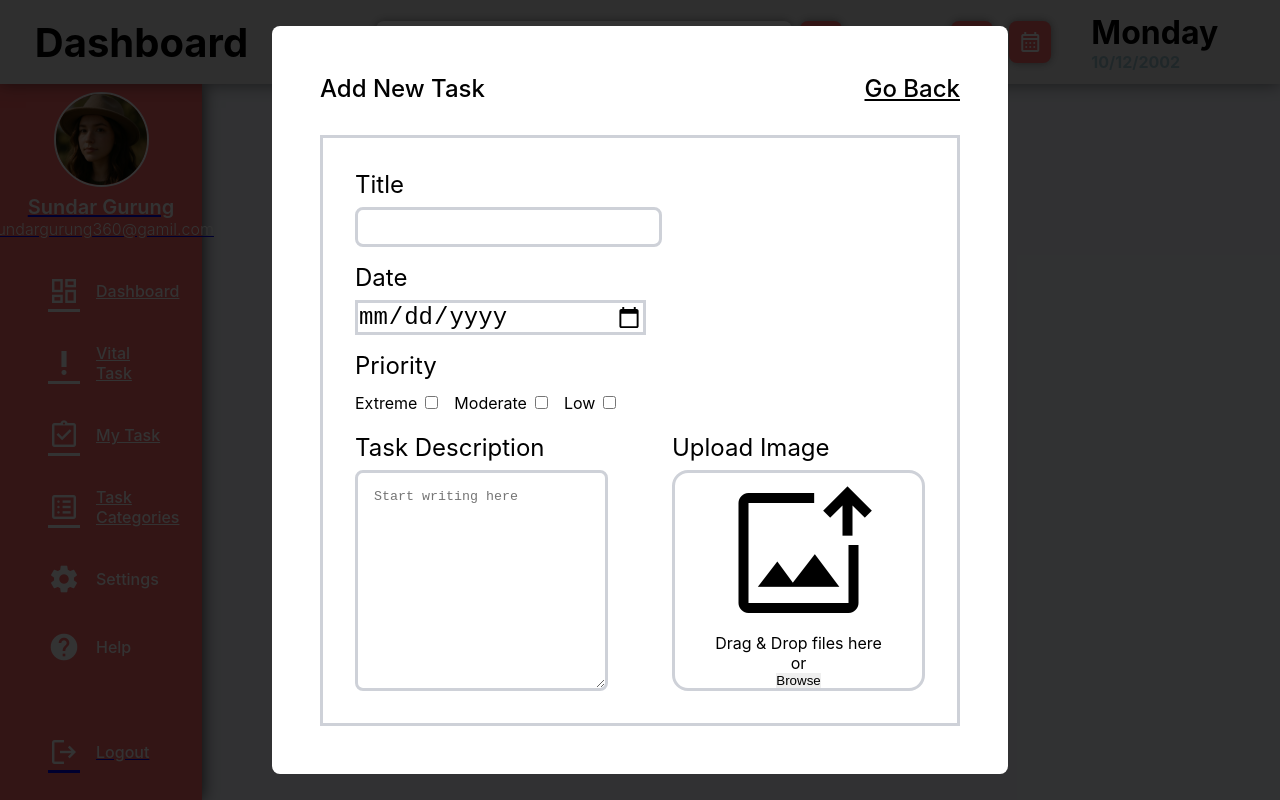
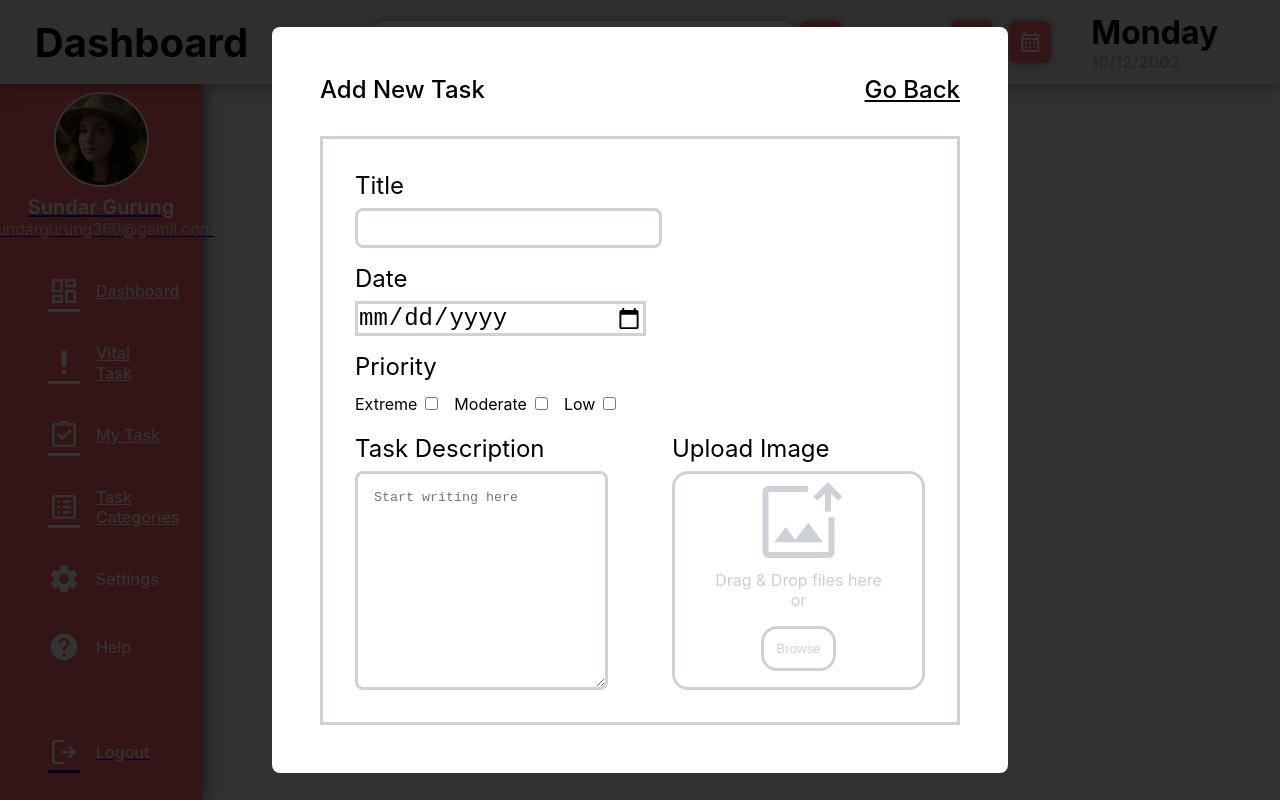
Before and after one commit to pewpil/to-do-app, a React (Vite) app: page / in a window 1280 px wide. Built offline with nearby package versions, Linux system fonts and the light colour scheme; a web font is replaced by a local one.

Commit message:
short and long text fields, and date width needs to be the same; add-task partially designed

```diff
--- a/src/AddTask/AddTask.jsx
+++ b/src/AddTask/AddTask.jsx
@@ -92,14 +92,22 @@ function AddTask() {
                   Upload Image
                 </h3>
                 <div id={styles.image_upload}>
-                  <span
-                    className={`${"material-symbols-outlined"} ${styles.upload_image}`}
-                  >
-                    image_arrow_up
-                  </span>
-                  <p className={universal.body2}>Drag & Drop files here</p>
-                  <p className={universal.body2}>or</p>
-                  <button>Browse</button>
+                  <div id={styles.upload_image_container}>
+                    <span
+                      className={`${"material-symbols-outlined"} ${styles.upload_image}`}
+                    >
+                      image_arrow_up
+                    </span>
+                  </div>
+                  <p className={`${universal.body2} ${styles.dragdrop}`}>
+                    Drag & Drop files here
+                  </p>
+                  <p className={`${universal.body2} ${styles.dragdrop}`}>or</p>
+                  <div id={styles.browse_button_container}>
+                    <button className={`${styles.browse_button}`}>
+                      Browse
+                    </button>
+                  </div>
                 </div>
               </label>
             </div>
--- a/src/AddTask/AddTask.module.css
+++ b/src/AddTask/AddTask.module.css
@@ -119,6 +119,35 @@
 }
 
 .upload_image {
-	font-size: 10rem;
-	display: block;
+	font-size: 6rem;
+	color: #ced1d8;
 }
+
+#upload_image_container {
+	flex: 5 5;
+	display: flex;
+	align-items: center;
+}
+
+.dragdrop {
+	flex: 1 1;
+	color: #cecece;
+}
+
+.browse_button {
+	background-color: #ffffff;
+	border: 3px #ced1d8 solid;
+	padding: 0.75rem;
+	border-radius: 1rem;
+	color: #ced1d8;
+}
+
+#browse_button_container {
+	flex: 2 2;
+	display: flex;
+	align-items: center;
+	width: 100%;
+	display: flex;
+	justify-content: center;
+	padding: 1rem;
+}
```
